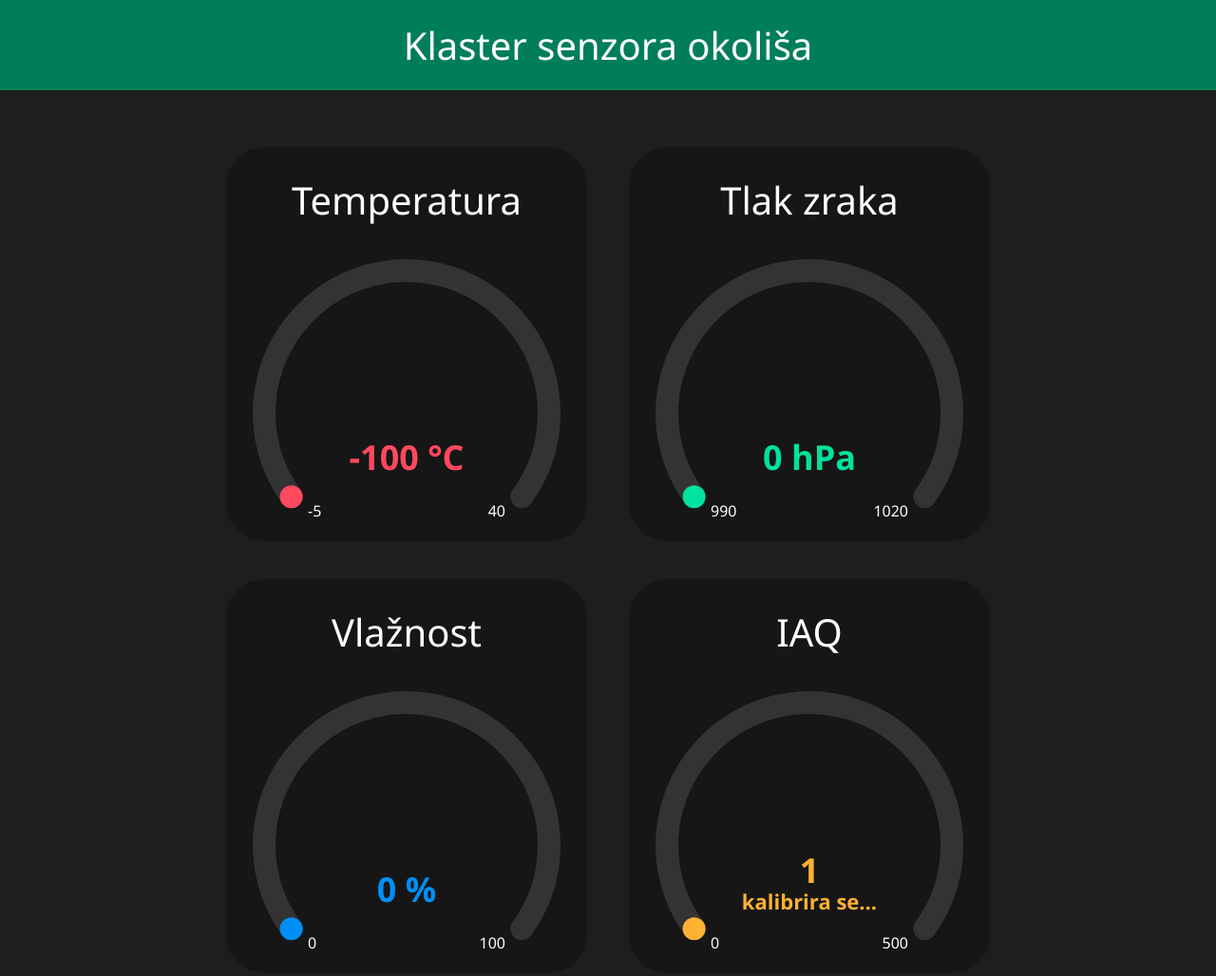
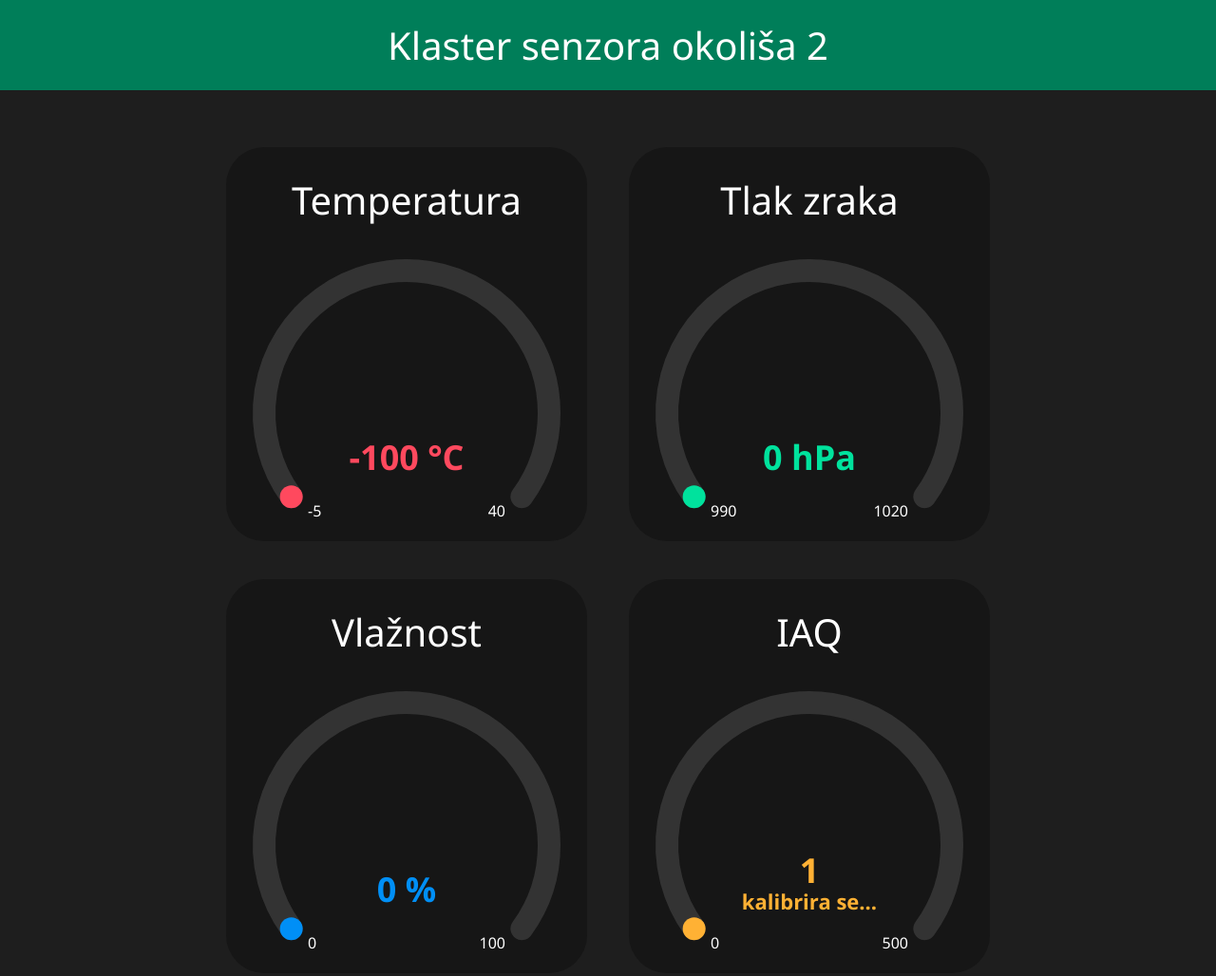
Before and after one commit to mjosip72/esc-web, a plain HTML site: page index.html in a window 1280 px wide. Shown: the whole page at 95% size. Drawn offline with Linux system fonts and the light colour scheme; no server answers.

Commit message:
Update index.html

```diff
--- a/index.html
+++ b/index.html
@@ -3,7 +3,6 @@
 
 <head>
 	<meta charset="UTF-8">
-	<meta name="viewport" content="width=device-width, initial-scale=1.0">
 	<title>Klaster senzora okoliša</title>
 
 	<style>
@@ -78,7 +77,7 @@
 
 <body>
 
-	<div class="title">Klaster senzora okoliša</div>
+	<div class="title">Klaster senzora okoliša 2</div>
 
 	<div class="content">
 
```
